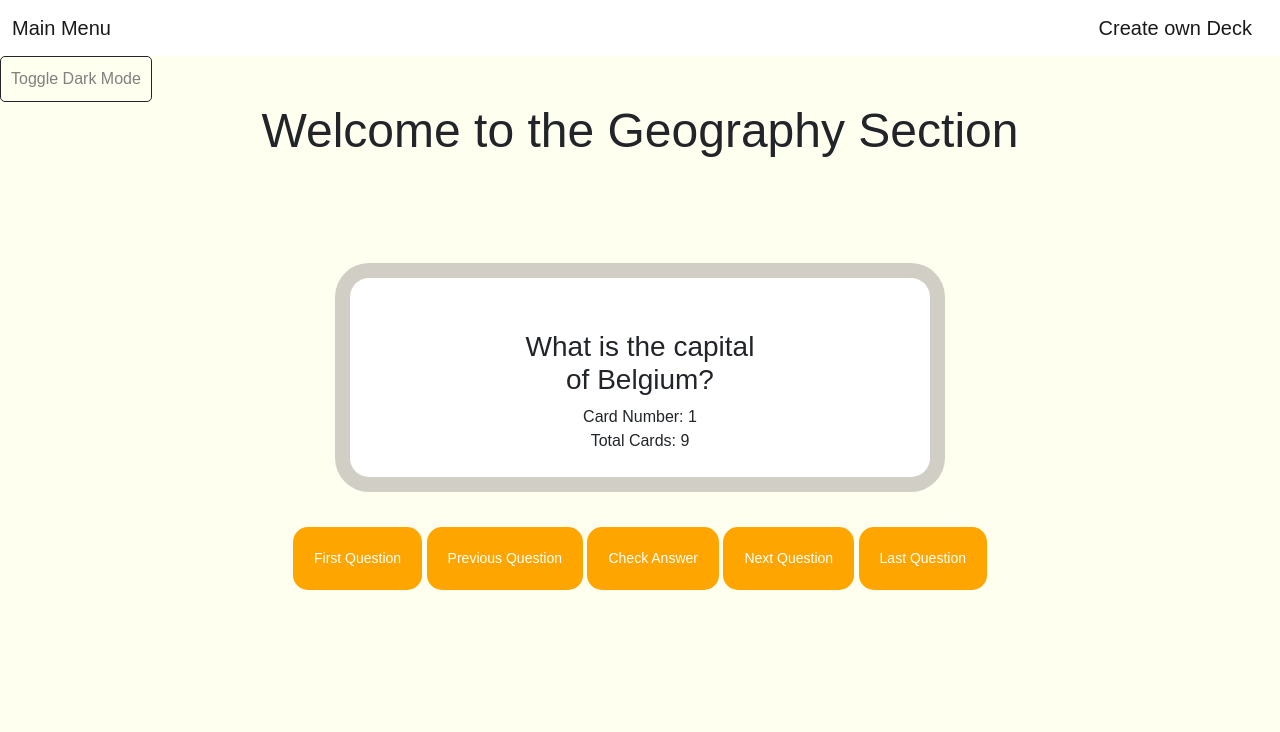
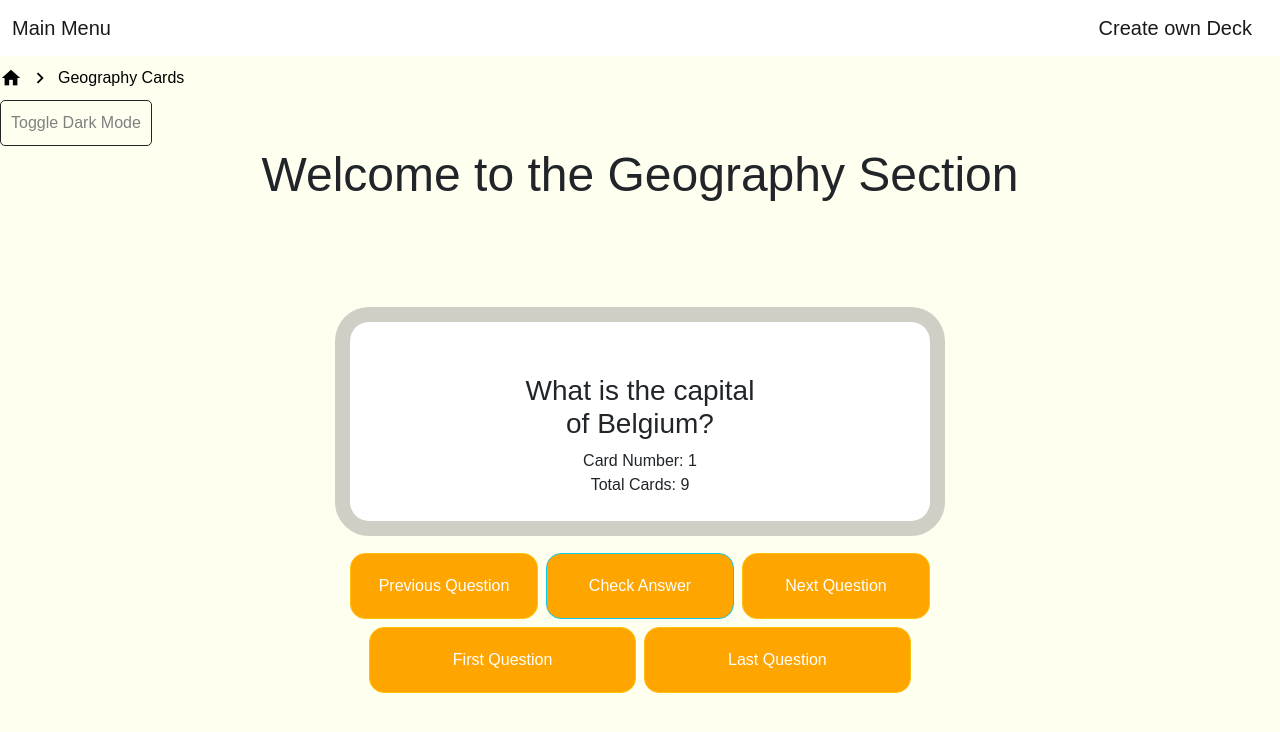
Before and after one commit to aachary2/flashcard_4, a plain HTML site: page index.html in a window 1280 px wide. Drawn offline with nearby package versions, Linux system fonts and the light colour scheme; a web font is replaced by a local one.

Commit message:
update button placement and breadcrumb for geography

```diff
--- a/css/style.css
+++ b/css/style.css
@@ -123,3 +123,113 @@ button:hover {
 
 
 }
+
+.button {
+    display: flex;
+    flex-wrap: wrap;
+    justify-content: center;
+    gap: 8px;
+    max-width: 580px;
+    margin: 32px auto 0 auto;
+    width: 100%;
+
+}
+
+.button button {
+    padding: 12px;
+    font-size: 1rem;
+    border-radius: 9px;
+    color: white;
+    flex-grow: 1;
+    min-width: 100px;
+
+}
+
+
+@media (max-width: 576px) {
+    #prev {
+        order: 1;
+        flex: 1 1 46%;
+    }
+
+    #next {
+        order: 2;
+        flex: 1 1 46%;
+    }
+
+    #check {
+        order: 3;
+        flex: 1 1 100%;
+    }
+
+    #first {
+        order: 4;
+        flex: 1 1 46%;
+    }
+
+    #last {
+        order: 5;
+        flex: 1 1 46%;
+    }
+}
+
+@media (min-width: 577px) {
+
+    #prev,
+    #check,
+    #next {
+        order: initial;
+        flex: 1 1 29%;
+    }
+
+    #first,
+    #last {
+        flex: 1 1 46%;
+        max-width: 46%;
+    }
+
+
+    .breadcrumbs {
+        padding: 10px 12px;
+    }
+}
+
+.breadcrumbs {
+
+    padding: 10px 0;
+    margin-left: 12px;
+    box-shadow: none;
+    width: auto;
+    background: transparent;
+    margin: 0;
+
+}
+
+.breadcrumbs ul {
+    display: flex;
+    flex-wrap: wrap;
+    list-style: none;
+    align-items: center;
+    padding: 0;
+    margin: 0;
+    gap: 7px;
+}
+
+.breadcrumbs ul li a {
+    text-decoration: none;
+    color: #000;
+    display: flex;
+    align-items: center;
+    margin-left: 0;
+    padding: 0;
+}
+
+.material-icons {
+    vertical-align: middle;
+    font-size: 22px;
+}
+
+
+.breadcrumbs ul li a:hover {
+    color: #28a745;
+}
--- a/index.html
+++ b/index.html
@@ -6,6 +6,7 @@
     <meta charset="UTF-8">
     <meta name="viewport" content="width=device-width, initial-scale=1.0">
     <title>Flashcard App</title>
+    <link rel="stylesheet" href="https://fonts.googleapis.com/icon?family=Material+Icons">
     <link href="https://cdn.jsdelivr.net/npm/bootstrap@5.0.2/dist/css/bootstrap.min.css" rel="stylesheet"
         integrity="sha384-EVSTQN3/azprG1Anm3QDgpJLIm9Nao0Yz1ztcQTwFspd3yD65VohhpuuCOmLASjC" crossorigin="anonymous">
     <link href="css/style.css" rel="stylesheet" type="text/css">
@@ -23,6 +24,30 @@
             <a class="navbar-brand" href="createDeck.html">Create own Deck</a>
         </div>
     </nav>
+    <div class="breadcrumbs">
+        <ul>
+            <li>
+                <a href="homepage.html">
+                    <span class="material-icons">
+                        home
+                    </span>
+                </a>
+            </li>
+            <li>
+                <a href="#">
+                    <span class="material-icons">
+                        chevron_right
+                    </span>
+                </a>
+
+            </li>
+
+            <li>
+
+                <a href="index.html">Geography Cards</a>
+            </li>
+        </ul>
+    </div>
     <button id="darkModeToggle" class="btn btn-outline-dark">Toggle Dark Mode</button>
 
 
@@ -42,11 +67,13 @@
     </div>
 
     <div class="button">
-        <button type="button" class="btn btn-sm" id="first">First Question</button>
-        <button type="button" class="btn btn-sm" id="prev">Previous Question</button>
-        <button type="button" class="btn btn-sm" id="check">Check Answer</button>
-        <button type="button" class="btn btn-sm" id="next">Next Question</button>
-        <button type="button" class="btn btn-sm" id="last">Last Question</button>
+        <button type="button" class="btn btn-sm btn-warning" id="prev">Previous Question</button>
+        <button type="button" class="btn btn-sm btn-info" id="check">Check Answer</button>
+        <button type="button" class="btn btn-sm btn-warning" id="next">Next Question</button>
+
+
+        <button type="button" class="btn btn-sm btn-warning" id="first">First Question</button>
+        <button type="button" class="btn btn-sm btn-warning" id="last">Last Question</button>
 
 
 
```
